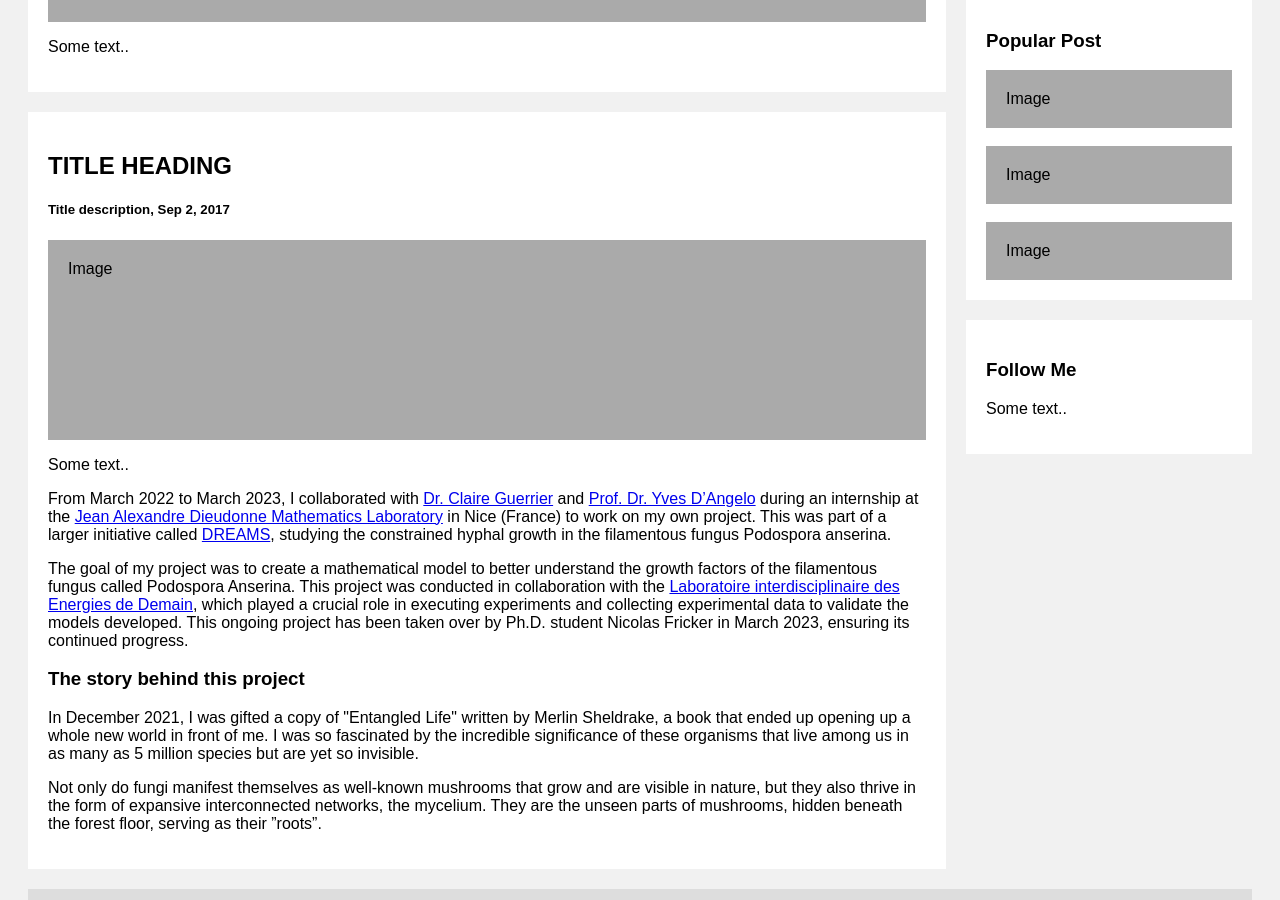
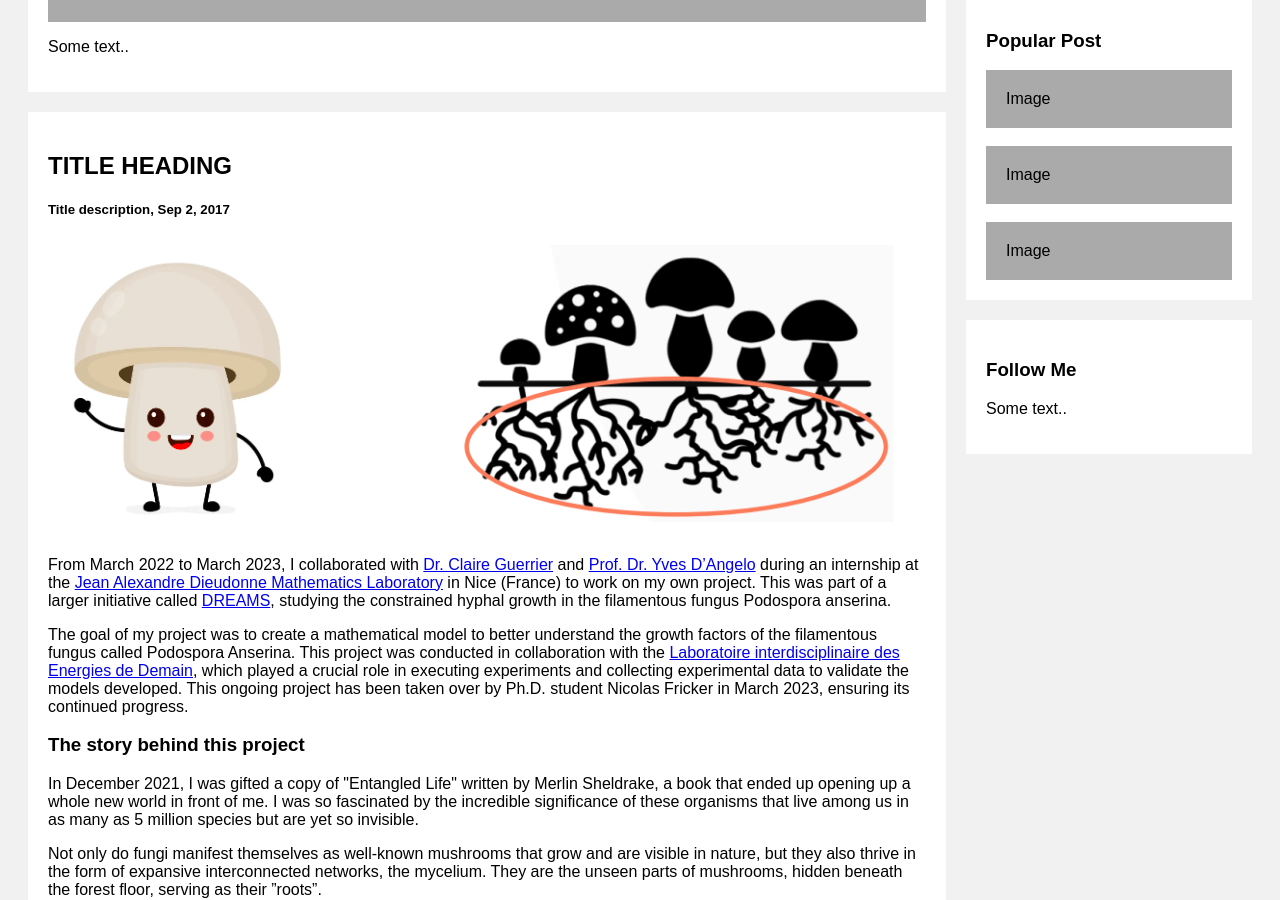
Before and after one commit to MoiraLampe/MoiraLampe.github.io, a Jekyll site: the page md_files/blogpost.html, which Jekyll copies as it is, in a window 1280 px wide and 900 px high, scrolled down 761 px. Built offline with Jekyll 4.4.1, drawn with Linux system fonts in a browser that asks for light colours.

Commit message:
added image to blogpost

```diff
--- a/md_files/blogpost.html
+++ b/md_files/blogpost.html
@@ -93,8 +93,8 @@ body {
     <div class="card">
       <h2>TITLE HEADING</h2>
       <h5>Title description, Sep 2, 2017</h5>
-      <div class="fakeimg" style="height:200px;">Image</div>
-      <p>Some text..</p>
+      <!-- <div class="fakeimg" style="height:200px;">Image</div> -->
+      <img src="../images/fungil.png?raw=true" alt="Fungi Image">
       <p>From March 2022 to March 2023, I collaborated with <a href="https://math.univ-cotedazur.fr/~guerrier/">Dr. Claire Guerrier</a> and <a href="http://www.dyco.fr/index.php/User:Yd">Prof. Dr. Yves D’Angelo</a> during an internship at the <a href="https://math.univ-cotedazur.fr/">Jean Alexandre Dieudonne Mathematics Laboratory</a> in Nice (France) to work on my own project. This was part of a larger initiative called <a href="http://www.dyco.fr/index.php/DREAMS">DREAMS</a>, studying the constrained hyphal growth in the filamentous fungus Podospora anserina.</p>
 
   <p>The goal of my project was to create a mathematical model to better understand the growth factors of the filamentous fungus called Podospora Anserina. This project was conducted in collaboration with the <a href="https://b2c.sdv.univ-paris-diderot.fr/">Laboratoire interdisciplinaire des Energies de Demain</a>, which played a crucial role in executing experiments and collecting experimental data to validate the models developed. This ongoing project has been taken over by Ph.D. student Nicolas Fricker in March 2023, ensuring its continued progress.</p>
```
